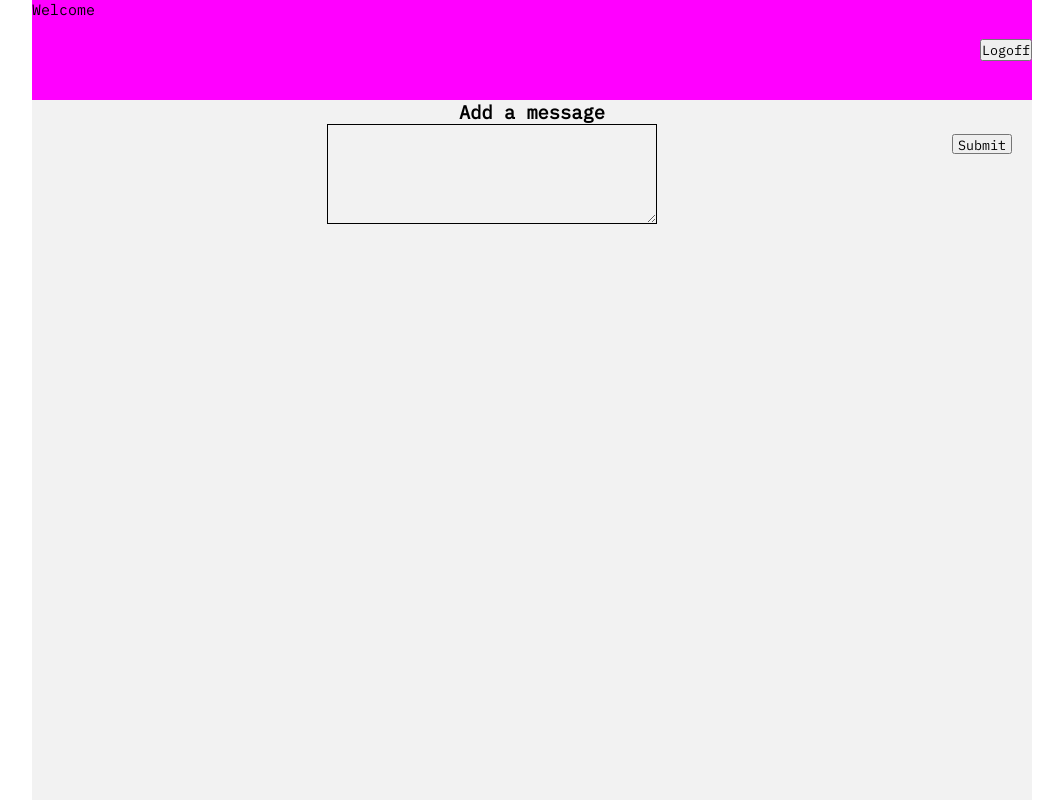
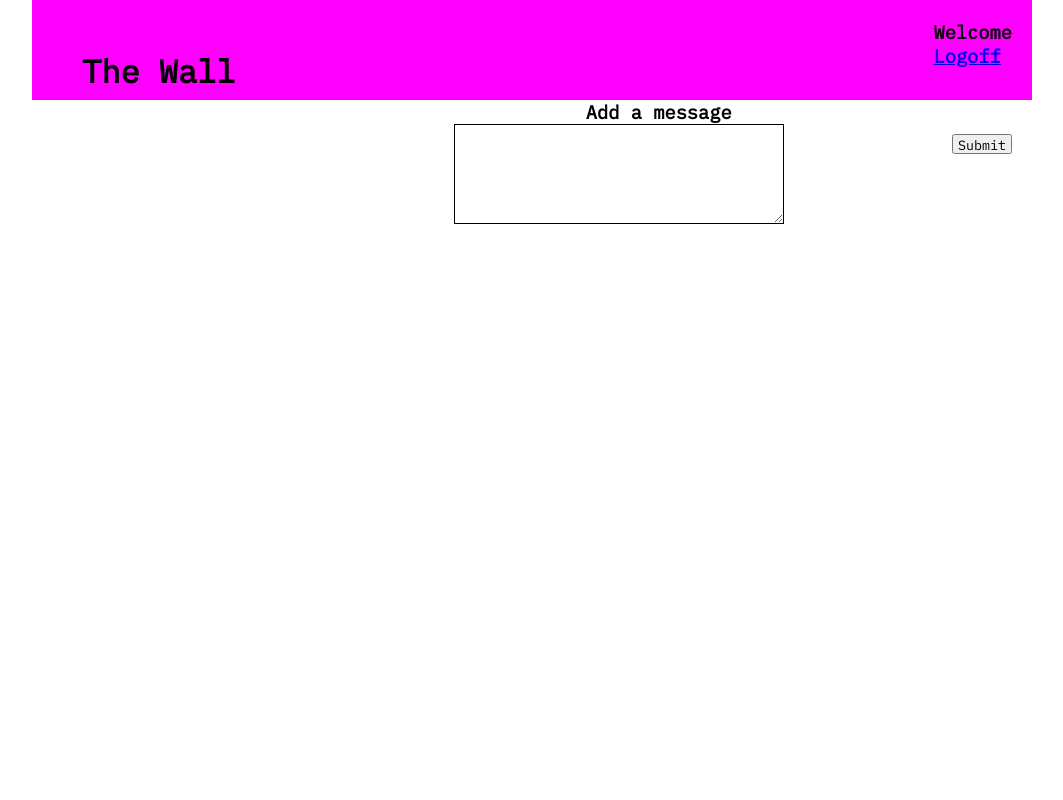
Before and after one commit to jwpowers2/wall, a Flask app: page /wall in a window 1280 px wide. Shown: the whole page, without its empty margins (108-1171 px from the left). Run offline with Flask 2, Linux system fonts and the light colour scheme; data that the repository does not hold is empty.

Commit message:
mod to add dates

```diff
--- a/server.py
+++ b/server.py
@@ -133,13 +133,21 @@ def register():
 
 def wall():
 
-    messages_list = mysql.query_db("SELECT messages.id,messages.message from messages group by messages.id")
+    # join users to get names out of this
+    messages_list = mysql.query_db("SELECT messages.id,messages.message,messages.created_at,users.first_name, users.last_name from messages JOIN users ON messages.user_id = users.id group by messages.id")
 
     for message in messages_list:
 
-        comment_list = mysql.query_db("SELECT comment from comments where message_id = {}".format(message.get('id')))
-        message['comments'] = comment_list
+        # join users to get names too
+        # make dictionary with name: comment_list
+        comment_dict = {}
+        comments = mysql.query_db("SELECT comments.comment,comments.created_at,users.first_name, users.last_name from comments JOIN users ON comments.user_id = users.id where message_id = {}".format(message.get('id')))
+        # need to get name for coment maker
+        comment_dict['comment_list'] = comments
+        # comments in message in message_list has a dictionary with name and comment_list in it
+        message['comments'] = comment_dict
 
+        print message['comments']
     return render_template('wall.html', messages_list=messages_list)
 
 
--- a/static/css/style.css
+++ b/static/css/style.css
@@ -6,6 +6,10 @@
 
 img {
 margin: 0 auto;
+}
+
+.new_message{
+
 }
 
 .header {
@@ -21,14 +25,14 @@ margin: 50px;
 float: left;
 
 }
-.header a{
-
+.header h3{
+margin: 20px;
 float: right;
 
 }
 
 .wrapper {
-background-color:#f2f2f2;
+background-color:transparent;
 width: 1000px;
 font-family: 'IBM Plex Mono', monospace;
 height: 100%;
@@ -88,13 +92,14 @@ margin: 0 auto;
 }
 table {
     border-collapse: collapse;
-    width: 100%;
+
 }
 
 td, th {
     border: 1px solid #dddddd;
     text-align: left;
     padding: 8px;
+
 }
 
 tr:nth-child(even) {
--- a/templates/wall.html
+++ b/templates/wall.html
@@ -10,19 +10,24 @@
     <body>
         <div class="wrapper">
         <div class="header">
-                <p>Welcome {{ session['first_name'] }}</p><a href="/logoff"><button>Logoff</button></a>
+                <h1>The Wall</h1><h3>Welcome {{ session['first_name'] }}<br><a href="/logoff">Logoff</a></h3>
         </div>
+        <div class="new_message">
 	    <form action='/messages' method='post'>
             <h3>Add a message</h3>
             <textarea name='message'></textarea>
             <input type='submit' id='button' value='Submit'>
             </form>
+        </div>
             <br>
             <br>
       {% for message in messages_list %}
+      <table>
+
+        <p>{{message['first_name']}} {{ message['last_name'] }} {{ message['created_at']}}</p>
 
         <h3>{{ message['message']}}</h3>
-        <p>{{message['id']}}</p>
+        <br>
 
 	<form action='/comments/{{message['id']}}/{{session['id']}}' method='post'>
 
@@ -32,12 +37,16 @@
         </form>
 
         {% if message['comments'] %}
-        {% for comment in message['comments'] %}
-            <p>{{comment['comment']}}</p>
+        {% for comment in message['comments']['comment_list'] %}
+            <br>
+            <tr>{{comment['first_name']}} {{comment['last_name']}} {{comment['created_at']}}</tr><br>
+            <tr>{{comment['comment']}}</tr>
+            <br>
+            <br>
 	{% endfor %}
         {% endif %}
 
-
+      </table>
       {% endfor %}
 
         </div>
```
